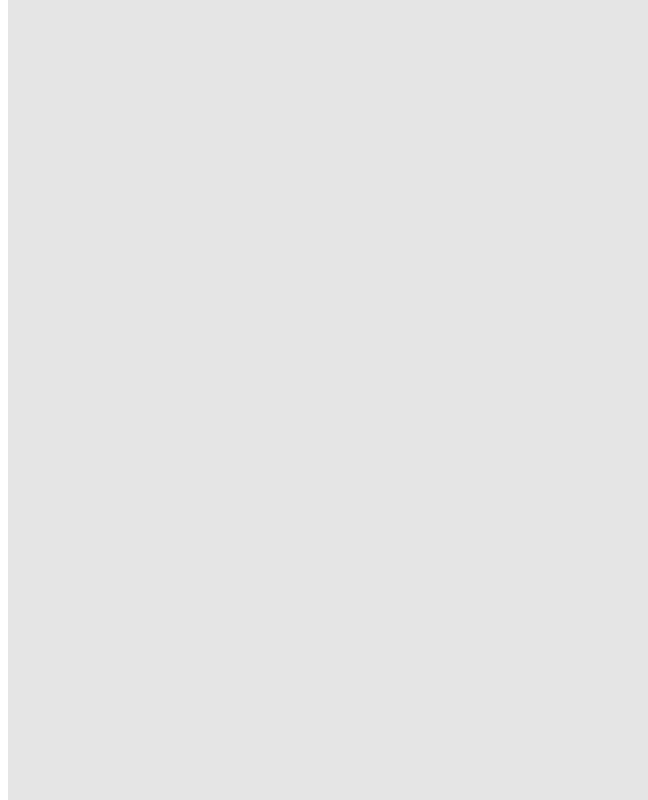
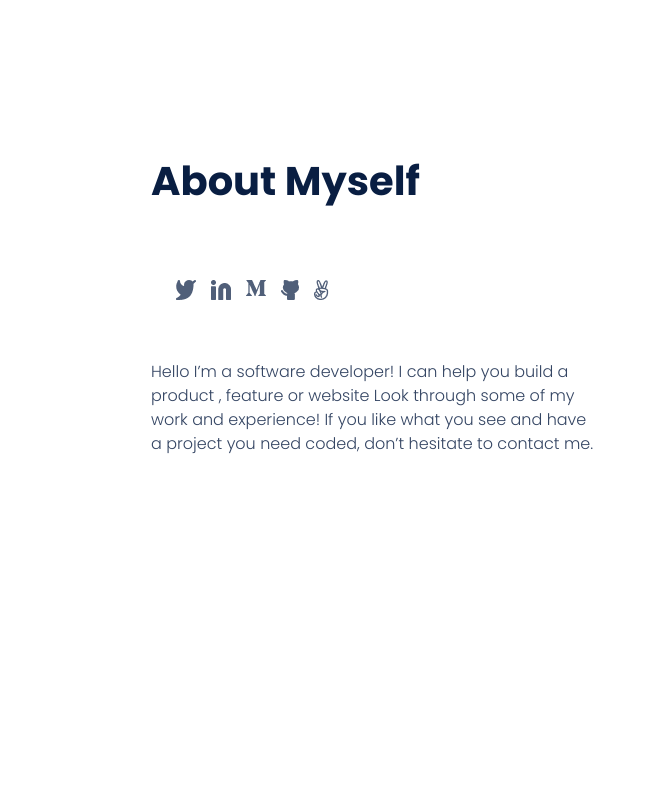
Before and after one commit to jovasal/Portfolio-desktop-version, a plain HTML site: page index.html in a window 1280 px wide. Shown: the part 3640-4440 px from the top of the page, without its empty margins (0-648 px from the left). Drawn offline with Linux system fonts and the light colour scheme.

Commit message:
about myself
about myself

```diff
--- a/index.html
+++ b/index.html
@@ -203,5 +203,54 @@
             </ul>
         </nav>
     </main>
+    <section class="aboutme">
+        <div id="about-container">
+            <div class="leftside">
+                <header>
+                    <h1 class="aboutmy">
+                        About Myself
+                    </h1>
+                </header>
+                <p class="contentab">
+                    Hello I’m a software developer! I can help you build a </br>
+                    product , feature or website Look through some of my </br>
+                    work and experience! If you like what you see and have </br>
+                    a project you need coded, don’t hesitate to contact me.
+                </p>
+                <div class="conn">
+                    <h2 class="connect1">
+                        LET’S CONNECT
+                    </h2>
+                </div>
+
+            <ul class="social-media-icons">
+                <li>
+                    <a href="#" target="_blank">
+                        <img src="./images/twitter.png" alt="twitter" />
+                    </a>
+                </li>
+                <li>
+                    <a href="#" target="_blank">
+                        <img src="images/Linkedin.png" alt="linkedIn" />
+                    </a>
+                </li>
+                <li>
+                    <a href="#" target="_blank">
+                        <img src="images/medium.png" alt="medium" />
+                    </a>
+                </li>
+                <li>
+                    <a href="#" target="_blank">
+                        <img src="images/github.png" alt="git" />
+                    </a>
+                </li>
+                <li>
+                    <a href="#" target="_blank">
+                        <img src="images/angelite.png" alt="angel" />
+                    </a>
+                </li>
+            </ul>
+        </div>
+    </section>
 </body>
 </html>
--- a/style.css
+++ b/style.css
@@ -209,7 +209,7 @@ body {
   justify-content: center;
   align-items: center;
   width: 1450px;
-  height: 5000px;
+  height: 2600px;
   margin: 0 auto;
   background-color: #e5e5e5;
   gap: 2px;
@@ -1454,3 +1454,125 @@ body {
   background-color: rgb(57, 109, 242);
   color: rgb(223, 225, 230);
 }
+
+.aboutme {
+  display: flex;
+  flex-direction: row;
+  justify-content: space-between;
+  width: 1440px;
+  height: 924px;
+  margin: auto;
+  padding: 0;
+  background: #fff;
+  border-top-right-radius: 80px;
+  position: relative;
+}
+
+.about-container {
+  display: flex;
+  display: grid;
+  grid-template-rows: repeat(4, 1fr);
+  justify-content: center;
+  align-items: center;
+  width: 1440px;
+  height: 924px;
+  margin: 0 auto;
+  background-color: #fff;
+  gap: 2px;
+  margin-top: 0;
+  margin-bottom: 0;
+  padding-top: 0;
+  padding-bottom: 0;
+}
+
+.leftside {
+  display: flex;
+  flex-direction: column;
+  align-items: flex-start;
+  padding: 0;
+  gap: 24px;
+  position: absolute;
+  width: 447px;
+  height: 311px;
+  left: 143px;
+  top: 166px;
+}
+
+.aboutmy {
+  display: flex;
+  align-items: center;
+  flex: none;
+  order: 0;
+  flex-grow: 0;
+  font-family: "Poppins", sans-serif;
+  font-style: normal;
+  font-weight: 700;
+  font-size: 40px;
+  line-height: 52px;
+  color: #091e42;
+  top: 166px;
+  left: 143px;
+}
+
+.contentab {
+  flex: none;
+  order: 1;
+  flex-grow: 0;
+  width: 447px;
+  height: 1021px;
+  font-family: "Poppins", sans-serif;
+  font-style: normal;
+  font-weight: 400;
+  font-size: 16px;
+  line-height: 24px;
+  color: #344563;
+  top: 211px;
+  left: 143px;
+}
+
+.conn {
+  display: flex;
+  flex-direction: column;
+  align-items: flex-start;
+  padding: 0;
+  gap: 16px;
+  width: 200px;
+  height: 80px;
+  flex: none;
+  order: 2;
+  flex-grow: 0;
+}
+
+.connect1 {
+  display: flex;
+  flex-direction: row;
+  align-items: center;
+  padding: 0;
+  gap: 8px;
+  width: 117px;
+  height: 24px;
+  flex: none;
+  flex-grow: 0;
+  order: 0;
+  font-family: "Poppins", sans-serif;
+  font-style: normal;
+  font-weight: 500;
+  font-size: 16px;
+  line-height: 24px;
+  color: #7f8cff;
+/*  left: 143px;
+  top: 325px;
+  right: 1180px;
+  bottom: 575px;
+  position: absolute;*/
+}
+/*
+.social-media-icons {
+  display: flex;
+  gap: 15px;
+  margin-left: -15px;
+  width: 160px;
+  list-style-type: none;
+  animation: width-change 1s ease-in-out 0.5s 1;
+  color: #505f79;
+}*/
```
